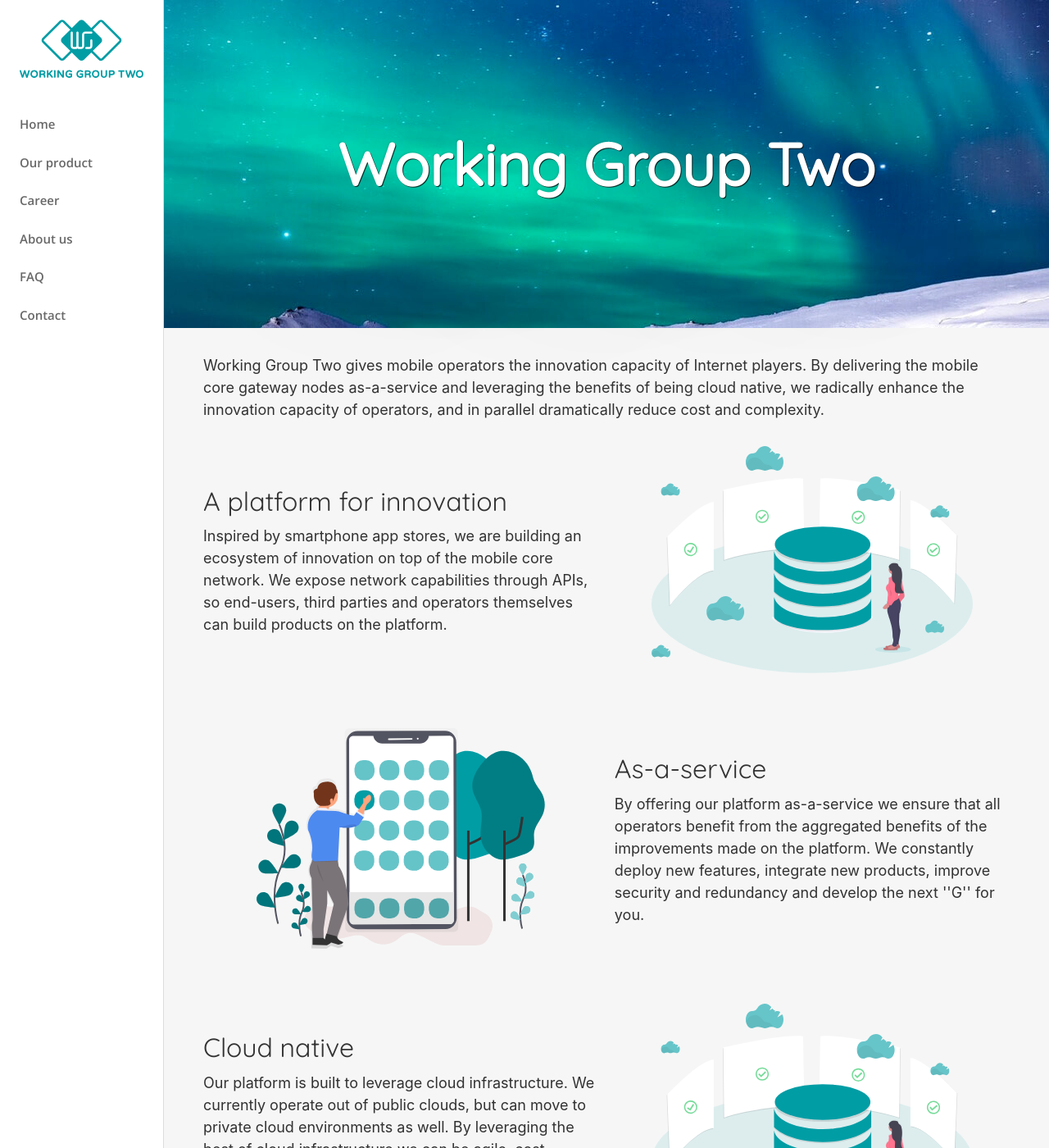
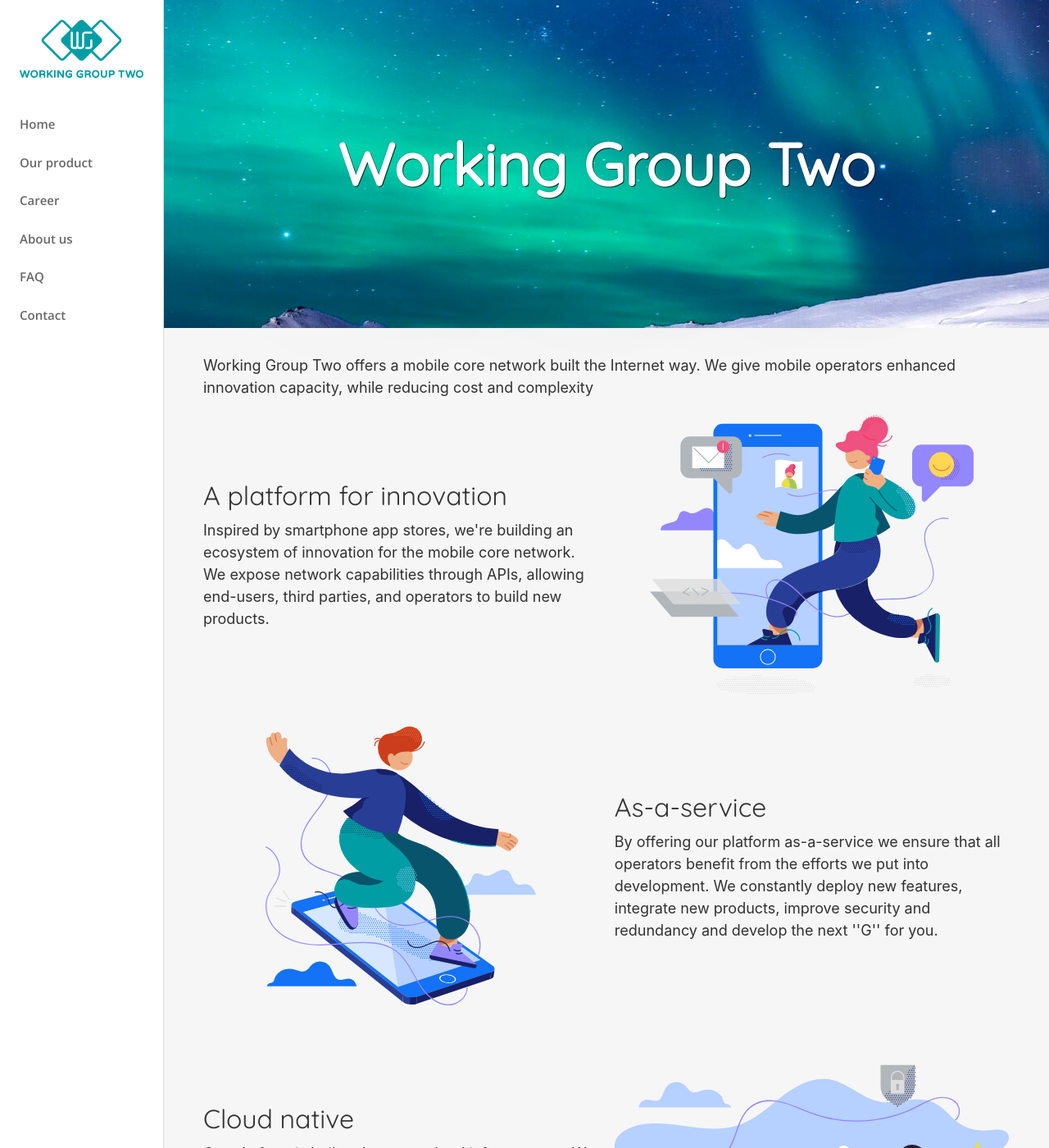
Before and after one commit to working-group-two/engineering-blog, a Jekyll site: the page built from pages/index.md, in a window 1280 px wide and 1400 px high. Shown: the whole window at 82% size. Built offline with Jekyll 4.4.1, drawn with Linux system fonts in a browser that asks for light colours; nearby versions of some CDN libraries; some of the changed text lies outside the part shown.

Commit message:
add illustrations

```diff
--- a/_includes/left-right-image.html
+++ b/_includes/left-right-image.html
@@ -1,6 +1,6 @@
 <div class="left-right-row">
     <div class="image">
-        {% include svg/{{include.img}} %}
+        <img src="/img/illustrations/{{include.img}}" alt="Decorative illustration">
     </div>
     <div class="text">
         <h2>{{include.title}}</h2>
--- a/_includes/section-image.html
+++ b/_includes/section-image.html
@@ -1,4 +1,4 @@
-<div class="image-wrap">
+<div class="section-image-wrap">
     <img src="/img/section-images/{{include.img}}" class="section-image" alt="Abstract background image">
     <h1>{{include.heading}}</h1>
 </div>
--- a/_sass/_left-right-image.scss
+++ b/_sass/_left-right-image.scss
@@ -10,6 +10,9 @@
     display: flex;
     justify-content: center;
     width: 49%;
+    img {
+      height: 340px;
+    }
   }
   .text {
     width: 49%;
--- a/_sass/_main.scss
+++ b/_sass/_main.scss
@@ -47,6 +47,10 @@
   margin-top: 0;
 }
 
+.spacious-heading {
+  margin-top: 56px;
+}
+
 .video-border {
   border: 1px solid #ddd;
 }
--- a/_sass/_section-image.scss
+++ b/_sass/_section-image.scss
@@ -1,4 +1,4 @@
-.image-wrap {
+.section-image-wrap {
   height: 400px;
   margin-top: -24px;
   margin-bottom: 32px;
@@ -10,6 +10,7 @@
     color: white;
   }
   .section-image {
+    background: #aaa;
     z-index: 0;
     height: 400px;
     object-fit: cover;
@@ -40,7 +41,6 @@
   }
 }
 
-
 @media(max-width: 639px) {
   .image-wrap {
     height: 300px;
--- a/pages/index.md
+++ b/pages/index.md
@@ -6,37 +6,37 @@
 
 {% include section-image.html img="index.jpg" heading="Working Group Two" %}
 
-Working Group Two gives mobile operators the innovation capacity of Internet players.
-By delivering the mobile core gateway nodes as-a-service and leveraging the benefits of being cloud native,
-we radically enhance the innovation capacity of operators, and in parallel dramatically reduce cost and complexity.
+Working Group Two offers a mobile core network built the Internet way.
+We give mobile operators enhanced innovation capacity, while reducing cost and complexity
 
-{% include left-right-image.html img="cloud-native.svg" title="A platform for innovation" text="
-    Inspired by smartphone app stores, we are building an ecosystem of innovation on top of the mobile core network.
-    We expose network capabilities through APIs, so end-users, third parties and
-    operators themselves can build products on the platform.
+{% include left-right-image.html img="a-platform-for-innovation.svg" title="A platform for innovation" text="
+    Inspired by smartphone app stores, we're building an ecosystem of innovation for the mobile core network.
+    We expose network capabilities through APIs, allowing end-users, third parties,
+    and operators to build new products.
 "%}
 
-{% include left-right-image.html img="app-ecosystem.svg" title="As-a-service" text="
-    By offering our platform as-a-service we ensure that all operators benefit from the aggregated benefits
-    of the improvements made on the platform. We constantly deploy new features,
+{% include left-right-image.html img="as-a-service.svg" title="As-a-service" text="
+    By offering our platform as-a-service we ensure that all operators benefit from
+    the efforts we put into development. We constantly deploy new features,
     integrate new products, improve security and redundancy and develop the next ''G'' for you.
 "%}
 
 {% include left-right-image.html img="cloud-native.svg" title="Cloud native" text="
-    Our platform is built to leverage cloud infrastructure. We currently operate out of
-    public clouds, but can move to private cloud environments as well.
-    By leveraging the best of cloud infrastructure we can be agile,
-    cost effective and focus on what creates value for operators and end-users.
+    Our platform is built to leverage cloud infrastructure. We currently use
+    public clouds, but can move to private if needed.
+    By leveraging cloud infrastructure, we can be agile and cost effective,
+    and focus our efforts on creating value for operators and end-users.
 "%}
 
-{% include left-right-image.html img="app-ecosystem.svg" title="Operator friendly" text="
-    When partnering with us, operators get access to unique functionality they can use to grow their user base.
-    Our business model is primarily based on a per-user fee, so we really want our operators to succeed.
+{% include left-right-image.html img="operator-friendly.svg" title="Operator friendly" text="
+    When partnering with us, operators get access to unique functionality they can use to attract new users.
+    Our business model is primarily based on a per-user fee, so we really want our operators to grow.
     Benchmarks have shown we can cut costs up to 50% on a TCO basis.
 "%}
 
+<h2 class="spacious-heading">Making a difference</h2>
 We focus on making a difference for both operators and end-users.
 When we succeed in our mission, operators on our platform have more satisfied
 customers that use their mobile connectivity in new and meaningful ways.
 
-You can learn about Working Group Two's history on our [About page](/about).
+<img src="/img/illustrations/making-a-difference.svg" alt="Decorative illustration">
```
Also changed, not shown: _includes/svg/app-ecosystem.svg (deleted), _includes/svg/cloud-native.svg (deleted), _includes/svg/concept-sketch.svg (deleted), img/illustrations/a-platform-for-innovation.svg (added), img/illustrations/as-a-service.svg (added), img/illustrations/cloud-native.svg (added), img/illustrations/making-a-difference.svg (added), img/illustrations/operator-friendly.svg (added), 2 other files.
